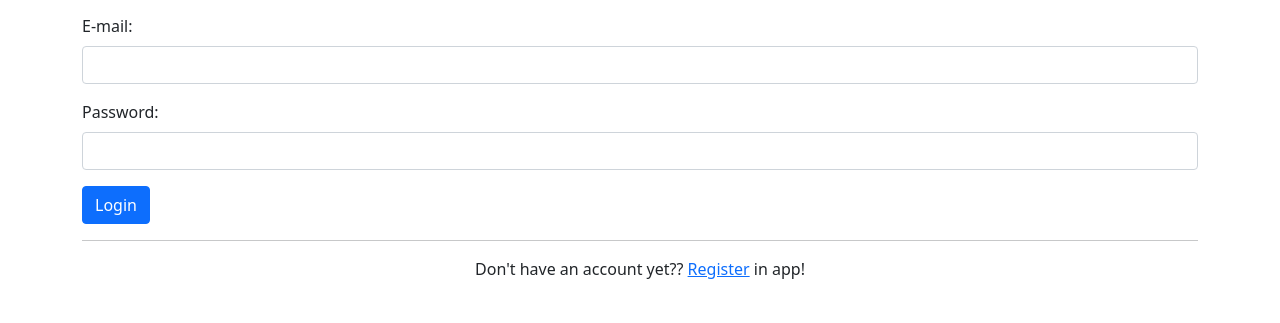
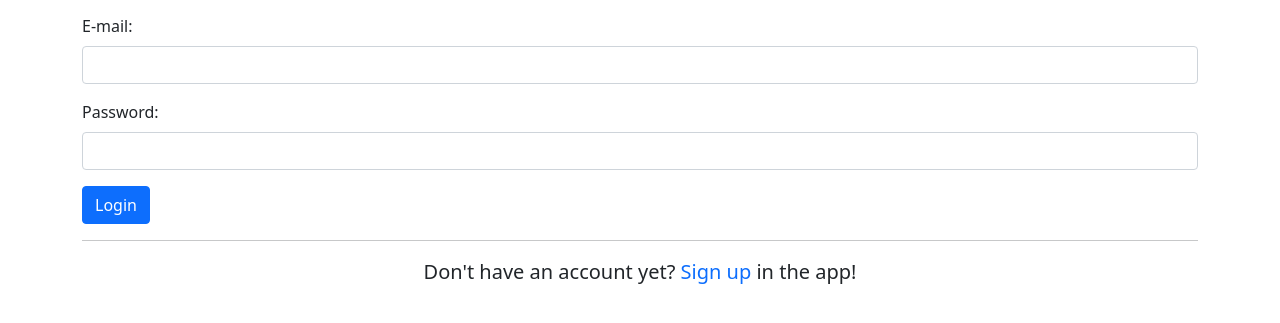
Before and after one commit to smartlegionlab/todo-app-django, a Django app: page /profile/login/ in a window 1280 px wide. Shown: the part 56-379 px from the top of the page. Run offline with Django 5.2, Linux system fonts and the light colour scheme; data that the repository does not hold is empty; some libraries are stand-ins or nearby versions.

Commit message:
Fix errors

```diff
--- a/profiles/templates/profiles/login.html
+++ b/profiles/templates/profiles/login.html
@@ -15,6 +15,6 @@
                 <button type="submit" class="btn btn-primary">Login</button>
         </form>
     <hr>
-    <p class="text-center">Don't have an account yet?? <a href="{% url 'profiles:register' %}">Register</a> in app!</p>
+    <p class="text-center lead">Don't have an account yet? <a style="text-decoration: none" href="{% url 'profiles:register' %}">Sign up</a> in the app!</p>
     </div>
 {% endblock %}
--- a/templates/base.html
+++ b/templates/base.html
@@ -43,7 +43,7 @@
 
                     {% if request.path != '/profile/login/' %}
                         <li class="nav-item">
-                            <a class="nav-link" href="{% url "profiles:login" %}">Login</a>
+                            <a class="nav-link" href="{% url "profiles:login" %}">Sign in/Sign up</a>
                         </li>
                     {% endif %}
                     {% endif %}
```
